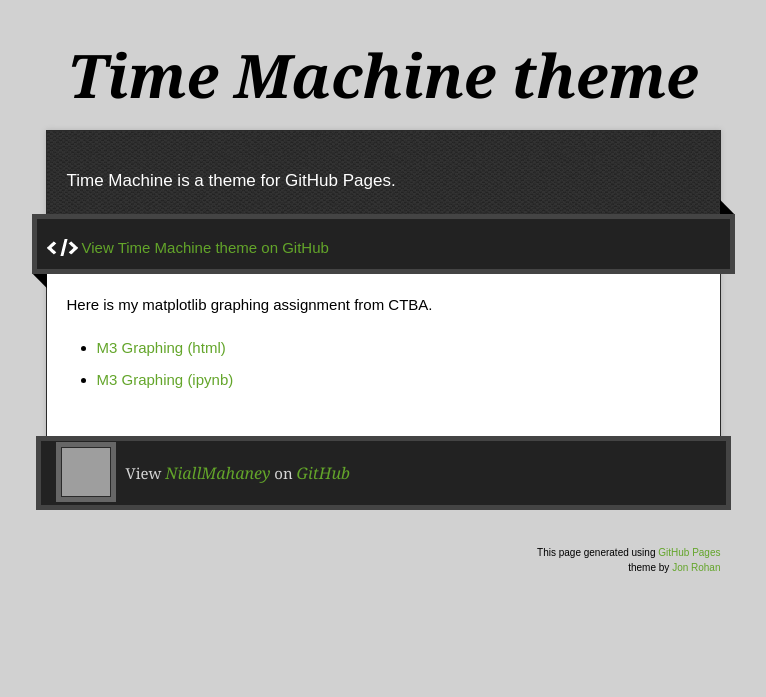
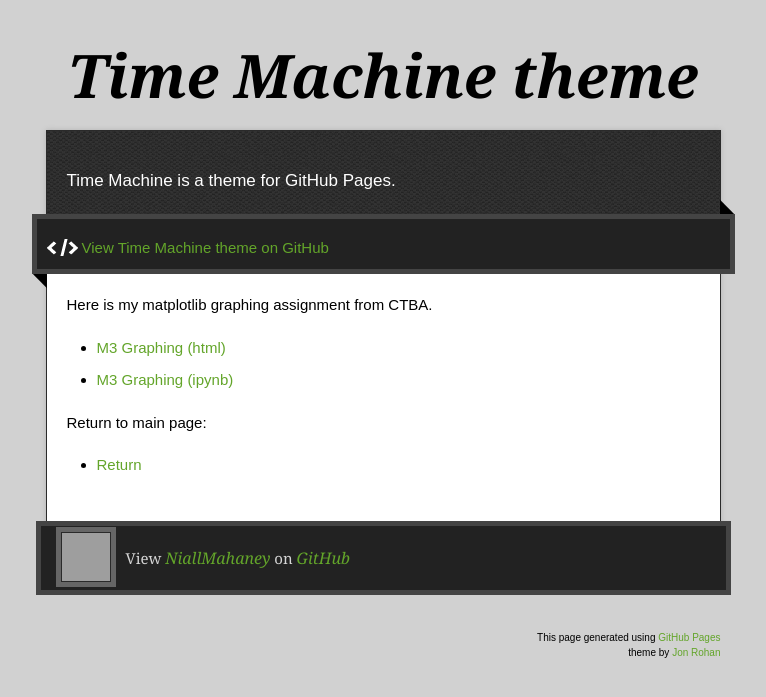
Before and after one commit to NiallMahaney/NiallMahaney.github.io, a Jekyll site: the page built from matplotgraph/index.md, in a window 1280 px wide. Shown: the top 697 px of the page, without its empty margins (257-1023 px from the left). Built offline with Jekyll 4.4.1, drawn with Linux system fonts in a browser that asks for light colours; our own code applies the rules of GitHub Pages for plain Markdown files; grey boxes are pictures that could not be loaded.

Commit message:
Update index.md

```diff
--- a/matplotgraph/index.md
+++ b/matplotgraph/index.md
@@ -6,3 +6,6 @@
 Here is my matplotlib graphing assignment from CTBA.
 - [M3 Graphing (html)](M3Graphing.html)
 - [M3 Graphing (ipynb)](M3Graphing.ipynb)
+
+Return to main page:
+- [Return](https://niallmahaney.github.io/)
```
